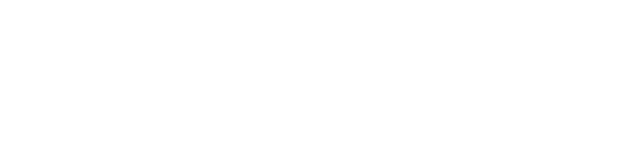
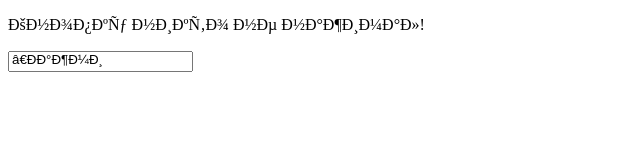
Before and after one commit to VasylysaSkyba/JS_for_Students, a plain HTML site: page lessons_4/index.html in a window 1280 px wide. Shown: the whole page, without its empty margins (0-640 px from the left). Drawn offline with Linux system fonts and the light colour scheme.

Commit message:
fixed lesson 1

```diff
--- a/lessons_1/index.html
+++ b/lessons_1/index.html
@@ -4,7 +4,7 @@
     <meta charset="UTF-8" />
     <meta name="viewport" content="width=device-width, initial-scale=1.0" />
     <title>Lesson1</title>
-    <link rel="stylesheet" href="./css/styles.css" />
+    <link rel="stylesheet" type = "text/css" href="./css/styles.css" />
   </head>
   <body>
     <div class="conainer">
@@ -63,8 +63,9 @@
           />
         </li>
       </ul>
-
+    </div>
       <!-- <script>
+        alert("Привіт, студенте! Будемо вивчати JavaScript!");
         alert("Привіт, студенте! Будемо вивчати JavaScript!");
       </script> -->
 
@@ -72,6 +73,5 @@
       <!-- <script src="/lessons_1/js-02-alert.js" type="module"></script> -->
       <!-- <script src="/lessons_1/js-03-var.js" type="module"></script> -->
       <!-- <script src="/lessons_1/js-04-dz.js" type="module"></script> -->
-    </div>
   </body>
 </html>
--- a/lessons_1/js-03-var.js
+++ b/lessons_1/js-03-var.js
@@ -9,7 +9,7 @@
 // const isOpen = true; // форма відкрита
 // const checked = false; //поле форми не містить галочки
 
-// console.log(age);
+// console.log(checked);
 // console.log('Ціна:', totalPrice);
 
 
--- a/lessons_4/index.html
+++ b/lessons_4/index.html
@@ -0,0 +1,53 @@
+<!-- <! DOCTYPE HTML>
+<html>
+<head>
+<meta charset=”utf-8”>
+<script>
+function countRabbits () {
+for (var i=1; i<=3; i++) {
+alert ("Кролик номер" + i) ;
+}
+}
+</script>
+</head>
+<body>
+<input type=”button” onclick=”countRabbits ()” value=”Считать
+кроликов!” />
+</body>
+</html> -->
+<!DOCTYPE html>
+<html lang="en">
+  <!-- <head>
+    <meta charset="UTF-8">
+    <meta name="viewport" content="width=device-width, initial-scale=1.0">
+    <title>Document</title>
+</head>
+<body>
+    <script>
+        function countRabbits () {
+        for (var i=1; i<=3; i++) {
+        alert ("Кролик номер" + i) ;
+        }
+        }
+        </script>
+        </head>
+        <body>
+        <input type=”button” onclick=”countRabbits ()” value=”Считать
+        кроликов!” />
+</body> -->
+  <head>
+    <meta charset="”utf-8”" />
+    <script>
+      function onButton (){
+      var text = document.getElementById ('text');
+      text.innerHTML = "На кнопку уже нажимали" ;
+      }
+    </script>
+  </head>
+  <body>
+    <form>
+      <p id="“text”">Кнопку никто не нажимал!</p>
+      <input type="”button”" value="”Нажми" меня!” onclick="onButton()" />
+    </form>
+  </body>
+</html>
```
Also changed, not shown: lessons_1/js-04-hw.js (+6 -6 lines), 2 other files.
